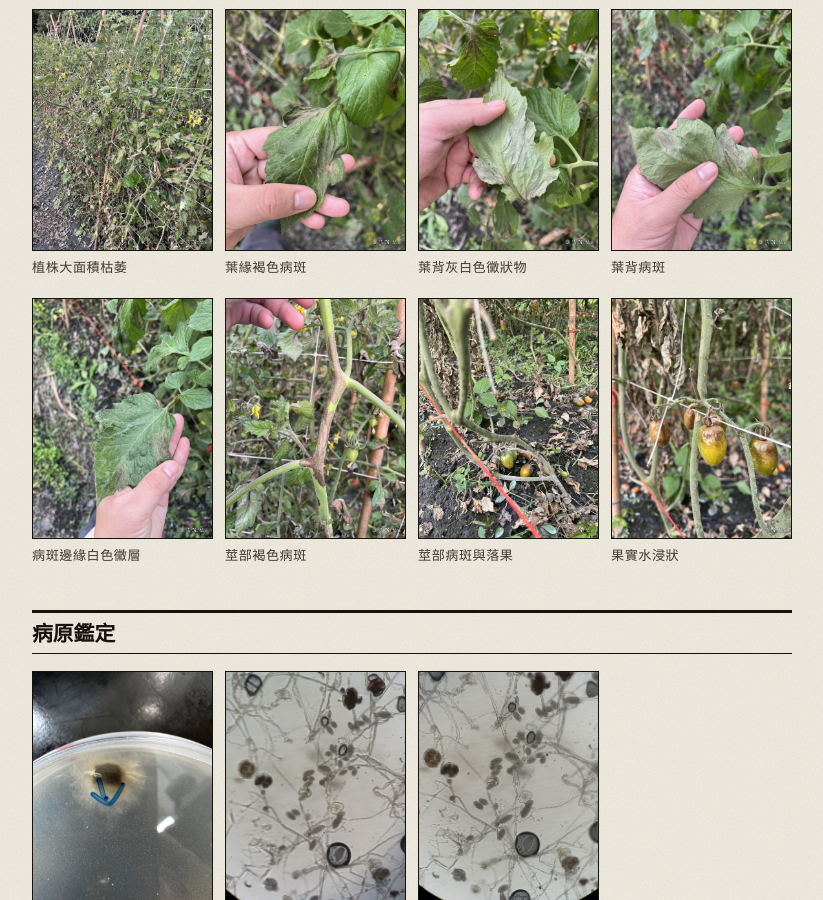
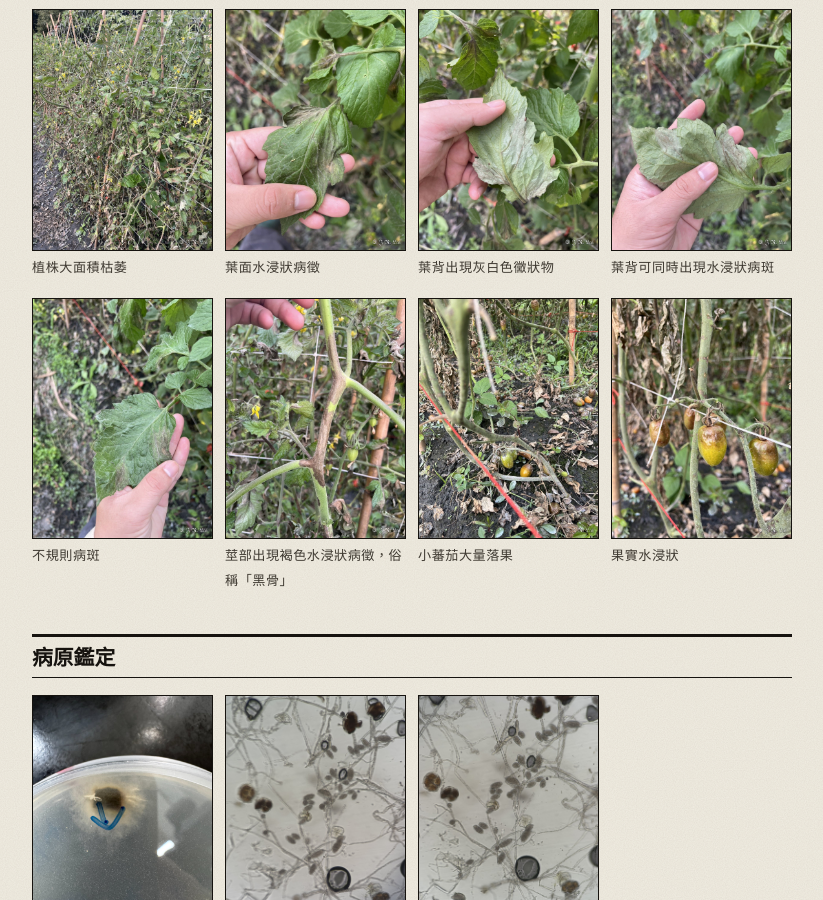
Before and after one commit to laijianren/laijianren.github.io, a Jekyll site: the page built from _cases/2026-01-09-xizhou-tomato-late-blight.md, in a window 1280 px wide and 900 px high, scrolled down 1195 px. Shown: the whole window, without its empty margins (228-1051 px from the left). Built offline with Jekyll 4.4.1, drawn with Linux system fonts in a browser that asks for light colours; some web fonts are replaced.

Commit message:
Update 2026-01-09-xizhou-tomato-late-blight.md

```diff
--- a/_cases/2026-01-09-xizhou-tomato-late-blight.md
+++ b/_cases/2026-01-09-xizhou-tomato-late-blight.md
@@ -15,12 +15,12 @@ cover_caption: 果實水浸狀
 
 <div class="photo-grid">
 <figure class="photo"><img src="/assets/cases/2026-01-09-xizhou-tomato/02.jpg" alt="棚架上的植株大面積枯萎"><figcaption>植株大面積枯萎</figcaption></figure>
-<figure class="photo"><img src="/assets/cases/2026-01-09-xizhou-tomato/03.jpg" alt="葉片邊緣出現褐色壞疽病斑"><figcaption>葉緣褐色病斑</figcaption></figure>
-<figure class="photo"><img src="/assets/cases/2026-01-09-xizhou-tomato/04.jpg" alt="葉背病斑處有灰白色黴狀物"><figcaption>葉背灰白色黴狀物</figcaption></figure>
-<figure class="photo"><img src="/assets/cases/2026-01-09-xizhou-tomato/05.jpg" alt="葉背的水浸狀病斑"><figcaption>葉背病斑</figcaption></figure>
-<figure class="photo"><img src="/assets/cases/2026-01-09-xizhou-tomato/06.jpg" alt="葉片病斑邊緣的白色黴狀物"><figcaption>病斑邊緣白色黴層</figcaption></figure>
-<figure class="photo"><img src="/assets/cases/2026-01-09-xizhou-tomato/07.jpg" alt="莖部分叉處的褐色病斑"><figcaption>莖部褐色病斑</figcaption></figure>
-<figure class="photo"><img src="/assets/cases/2026-01-09-xizhou-tomato/08.jpg" alt="莖基部病斑與落果"><figcaption>莖部病斑與落果</figcaption></figure>
+<figure class="photo"><img src="/assets/cases/2026-01-09-xizhou-tomato/03.jpg" alt="葉片邊緣出現褐色壞疽病斑"><figcaption>葉面水浸狀病徵</figcaption></figure>
+<figure class="photo"><img src="/assets/cases/2026-01-09-xizhou-tomato/04.jpg" alt="葉背病斑處有灰白色黴狀物"><figcaption>葉背出現灰白色黴狀物</figcaption></figure>
+<figure class="photo"><img src="/assets/cases/2026-01-09-xizhou-tomato/05.jpg" alt="葉背的水浸狀病斑"><figcaption>葉背可同時出現水浸狀病斑</figcaption></figure>
+<figure class="photo"><img src="/assets/cases/2026-01-09-xizhou-tomato/06.jpg" alt="葉片病斑邊緣的白色黴狀物"><figcaption>不規則病斑</figcaption></figure>
+<figure class="photo"><img src="/assets/cases/2026-01-09-xizhou-tomato/07.jpg" alt="莖部分叉處的褐色病斑"><figcaption>莖部出現褐色水浸狀病徵，俗稱「黑骨」</figcaption></figure>
+<figure class="photo"><img src="/assets/cases/2026-01-09-xizhou-tomato/08.jpg" alt="莖基部病斑與落果"><figcaption>小蕃茄大量落果</figcaption></figure>
 <figure class="photo"><img src="/assets/cases/2026-01-09-xizhou-tomato/09.jpg" alt="果實水浸狀"><figcaption>果實水浸狀</figcaption></figure>
 </div>
 
```
